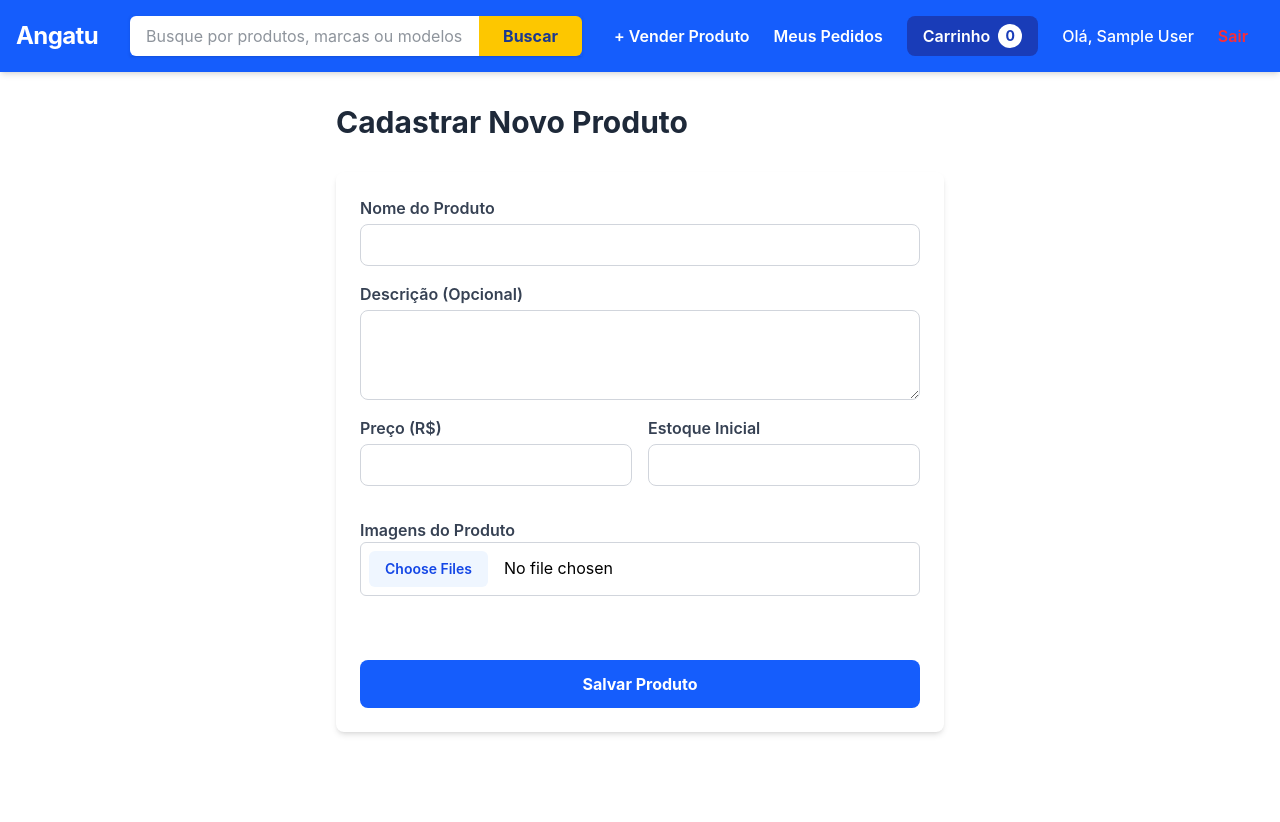
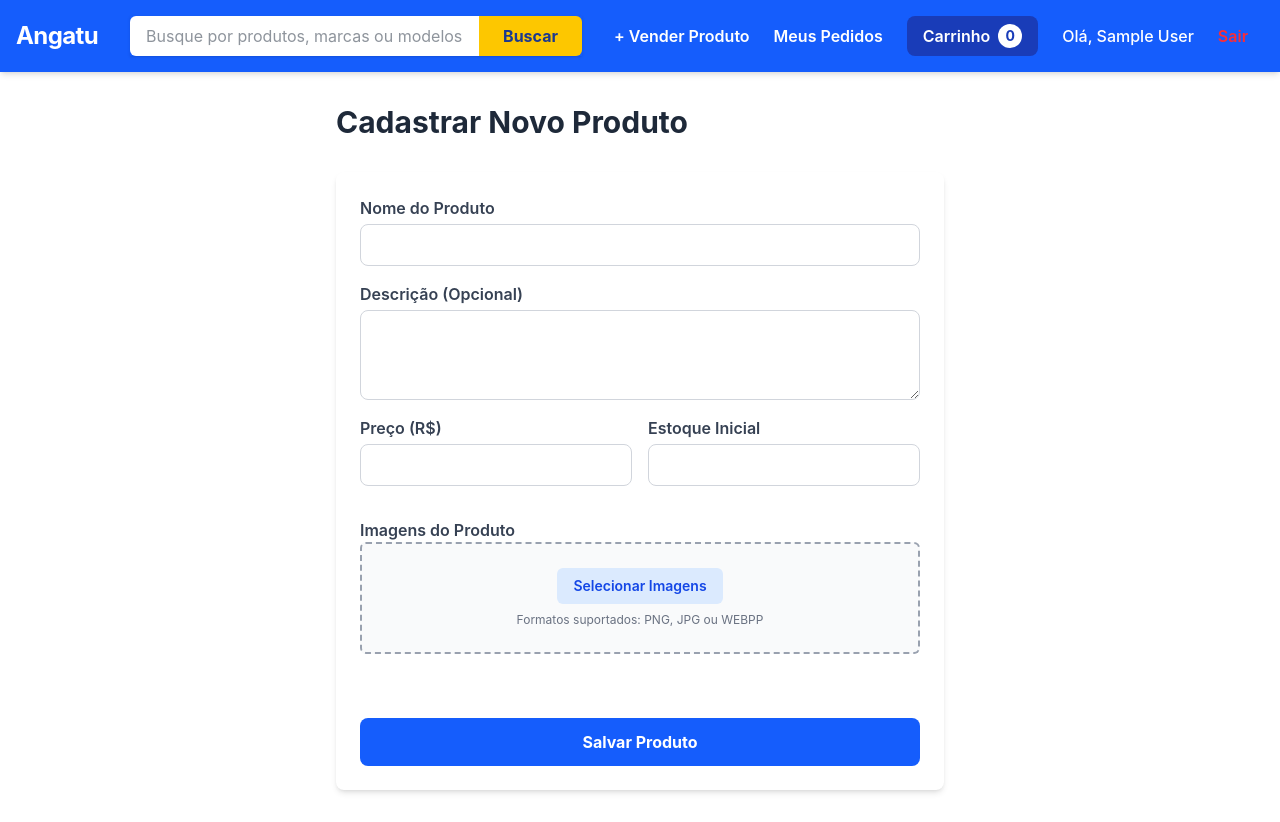
Before and after one commit to Daniel9189/Angatu-2.0, a React (Vite) app in the folder front/: page /cadastrar-produto in a window 1280 px wide. Before the commit the page ends 800 px from the top, so only its background shows below. Built offline with nearby package versions, Linux system fonts and the light colour scheme; sample sign-in values are in the browser's storage.

Commit message:
feat(web): improve product image upload ux
Use a styled dropzone label instead of the default file input so the
image picker is clearer and easier to use when adding products.

This keeps the preview behavior intact while making the upload affordance
more discoverable.

```diff
--- a/front/src/pages/CreateProduct.jsx
+++ b/front/src/pages/CreateProduct.jsx
@@ -157,12 +157,27 @@ export default function CreateProduct() {
 
           <input
             type="file"
+            id="image-upload"
             multiple
             accept="image/png, image/jpg, image/webp"
             onChange={handleImageChange}
             ref={fileInputRef}
-            className="w-full border border-gray-300 rounded-md p-2 file:mr-4 file:py-2 file:px-4 file:rounded-md file:border-0 file:text-sm file:font-semibold file:bg-blue-50 file:text-blue-700 hover:file:bg-blue-100 cursor-pointer file:cursor-pointer"
+            className="hidden"
           />
+
+          <label
+            htmlFor="image-upload"
+            className="flex flex-col items-center justify-center w-full border-2 border-dashed border-gray-400 rounded-md p-6 hover:border-gray-700 bg-gray-50 hover:bg-gray-100 cursor-pointer transition-colors"
+          >
+            <span className="text-sm font-semibold text-blue-700 bg-blue-100 px-4 py-2 rounded-md mb-2">
+              {images.length === 0
+                ? "Selecionar Imagens"
+                : "Adicionar mais imagens"}
+            </span>
+            <p className="text-xs text-gray-500">
+              Formatos suportados: PNG, JPG ou WEBPP
+            </p>
+          </label>
 
           {images.length > 0 && (
             <div className="grid grid-cols-2 md:grid-cols-4 gap-4 mt-4">
@@ -177,10 +192,11 @@ export default function CreateProduct() {
                     className="h-24 w-full object-cover rounded-md mb-2 border border-gray-200"
                   />
 
-                  <div className="text-xs text-gray-700 w-full truncate text-center mb-2" title={img.file.name}>
-                    <p>
-                      {img.file.name}
-                    </p>
+                  <div
+                    className="text-xs text-gray-700 w-full truncate text-center mb-2"
+                    title={img.file.name}
+                  >
+                    <p>{img.file.name}</p>
                     <p className="text-xs text-gray-500">
                       {(img.file.size / 1024 / 1024).toFixed(2)} MB
                     </p>
```
